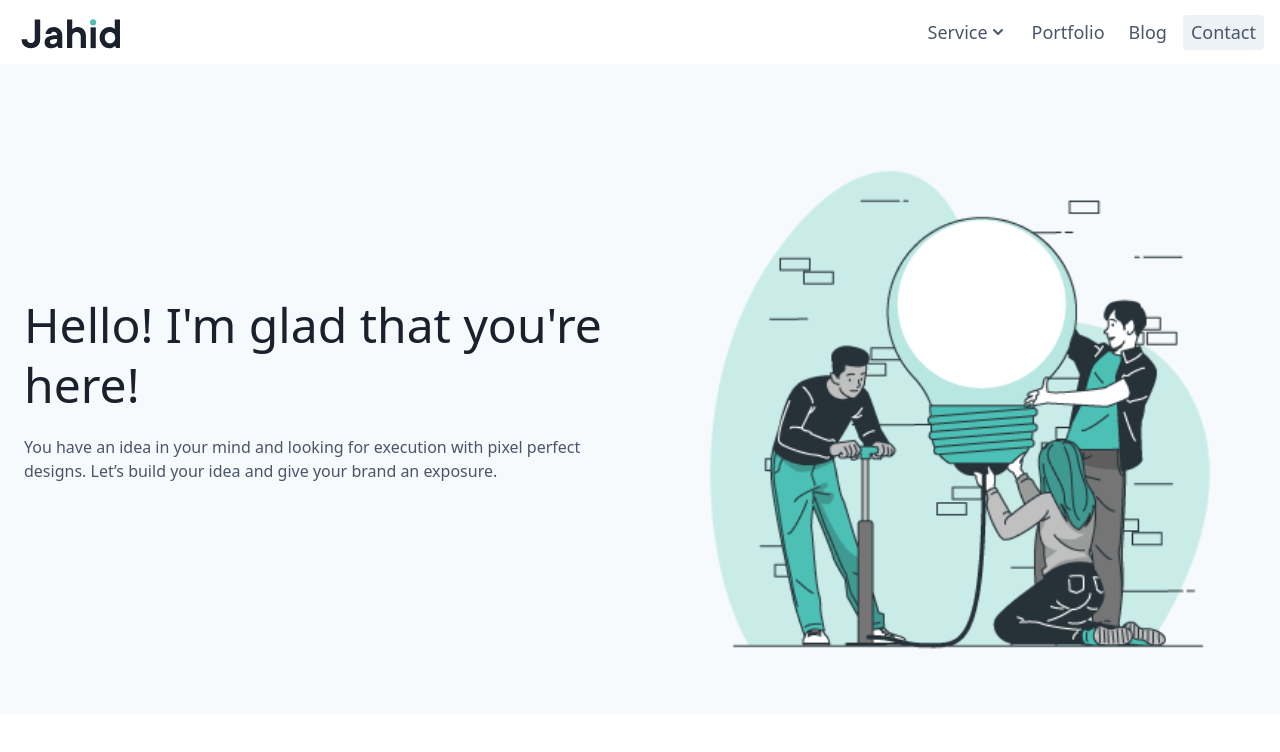
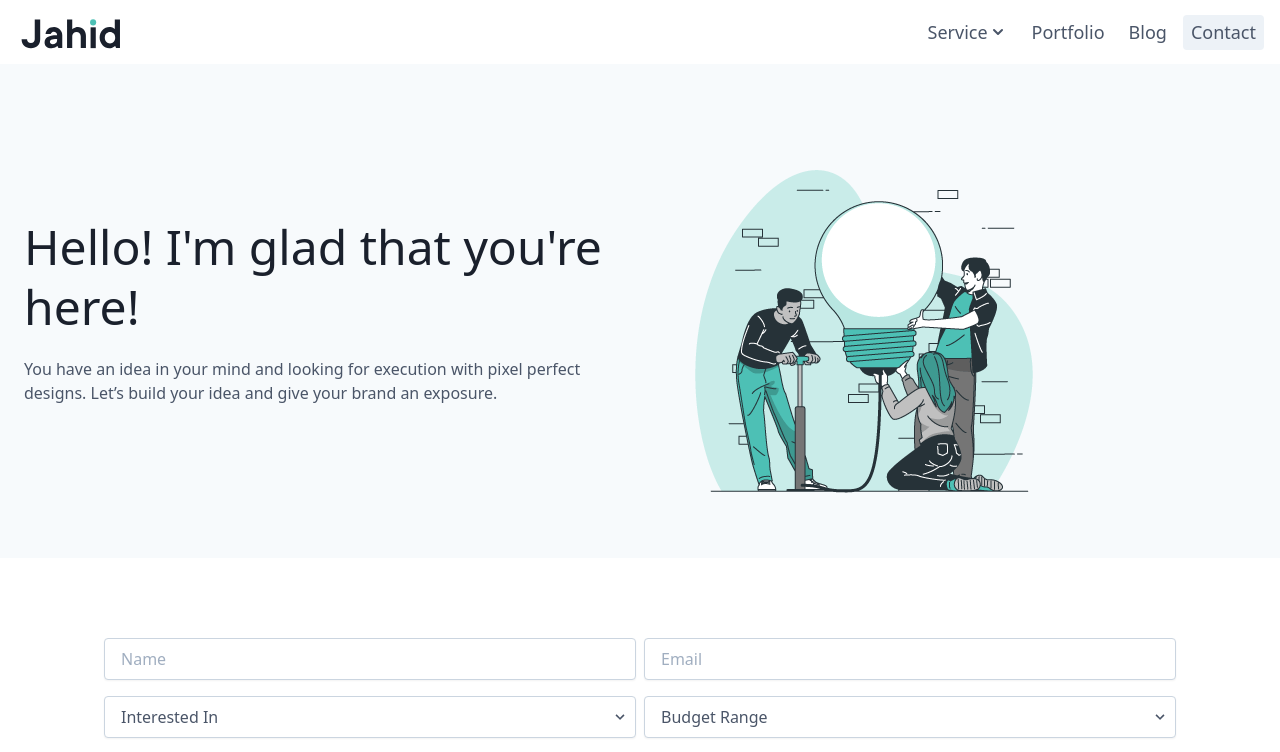
Before and after one commit to jahidanowar/jahid.dev-nuxt2, a Nuxt app: page /contact in a window 1280 px wide. Shown: the top 752 px of the page. Built offline with nearby package versions, Linux system fonts and the light colour scheme; a web font is replaced by a local one.

Commit message:
Hero Section Updated

```diff
--- a/components/PageHero.vue
+++ b/components/PageHero.vue
@@ -14,7 +14,7 @@
           <img
             :src="image"
             :alt="heading"
-            class="w-full mt-10 content-center"
+            class="w-full feture-image mt-10 content-center"
           />
         </div>
       </div>
@@ -41,4 +41,8 @@ export default {
 }
 </script>
 
-<style></style>
+<style>
+.feture-image {
+  max-width: 400px;
+}
+</style>
```
